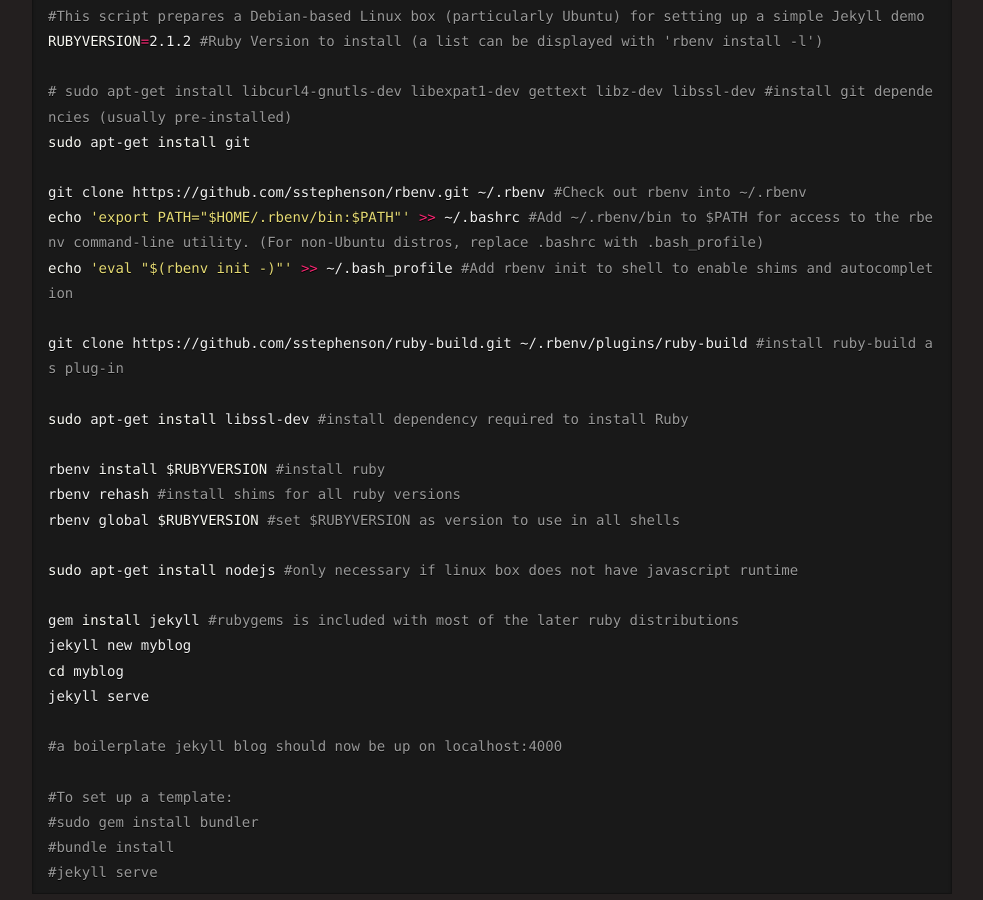
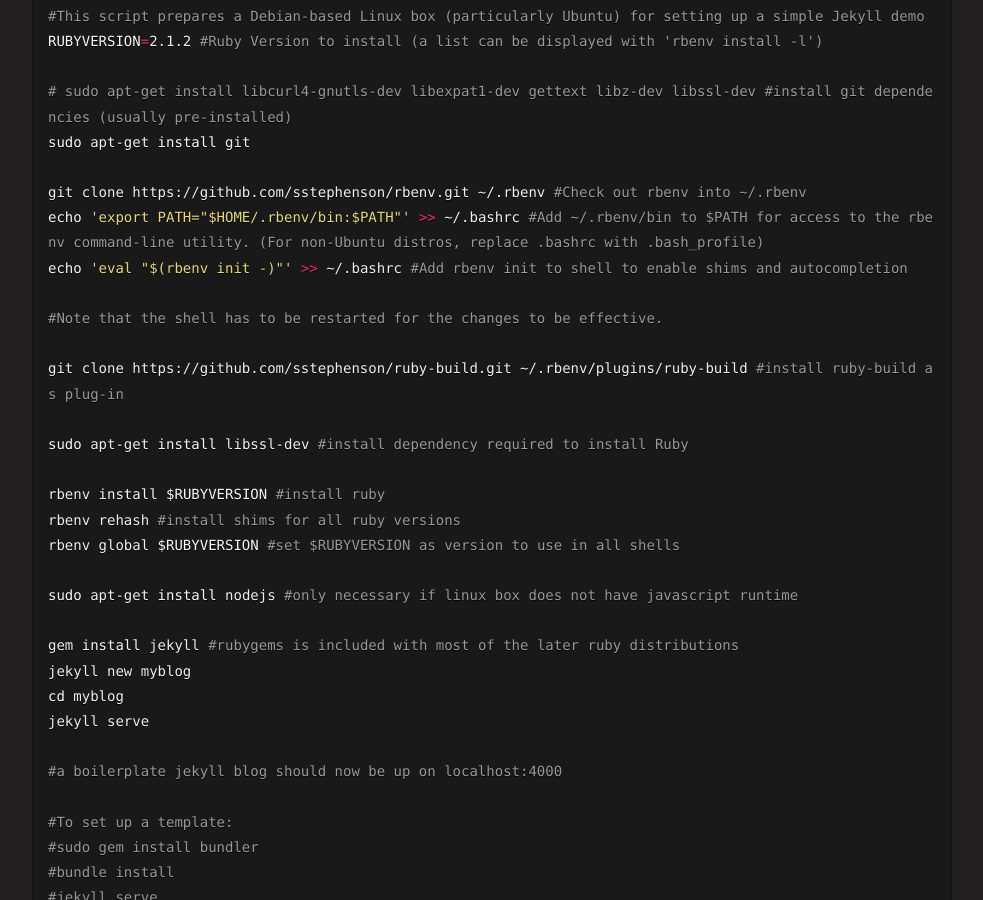
Before and after one commit to Clemmy/blog, a Jekyll site: the page built from _posts/2014-10-16-blogging-about-my-blog.md, in a window 1280 px wide and 900 px high, scrolled down 2513 px. Shown: the whole window, without its empty margins (148-1131 px from the left). Built offline with Jekyll 4.4.1, drawn with Linux system fonts in a browser that asks for light colours; nearby versions of some CDN libraries; Markdown is read by kramdown in place of the engine named in the settings; comment, search, counter and statistics services are not loaded.

Commit message:
Update 2014-10-16-blogging-about-my-blog.md
Fixed some script issues.

```diff
--- a/_posts/2014-10-16-blogging-about-my-blog.md
+++ b/_posts/2014-10-16-blogging-about-my-blog.md
@@ -41,7 +41,9 @@
 
 git clone https://github.com/sstephenson/rbenv.git ~/.rbenv #Check out rbenv into ~/.rbenv
 echo 'export PATH="$HOME/.rbenv/bin:$PATH"' >> ~/.bashrc #Add ~/.rbenv/bin to $PATH for access to the rbenv command-line utility. (For non-Ubuntu distros, replace .bashrc with .bash_profile)
-echo 'eval "$(rbenv init -)"' >> ~/.bash_profile #Add rbenv init to shell to enable shims and autocompletion
+echo 'eval "$(rbenv init -)"' >> ~/.bashrc #Add rbenv init to shell to enable shims and autocompletion
+
+#Note that the shell has to be restarted for the changes to be effective.
 
 git clone https://github.com/sstephenson/ruby-build.git ~/.rbenv/plugins/ruby-build #install ruby-build as plug-in
 
```
